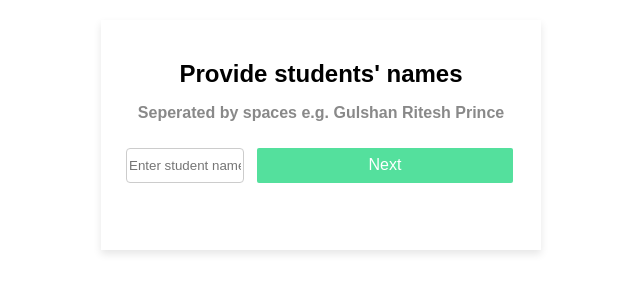
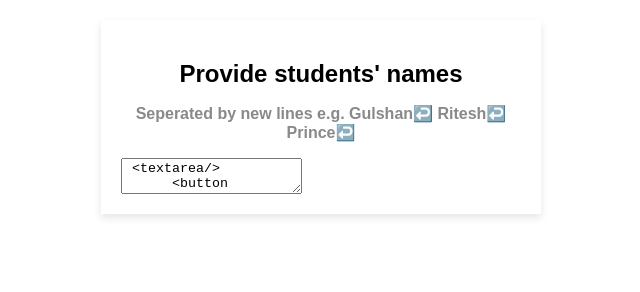
Before and after one commit to Gulshan99d/Mark_MCQ, a plain HTML site: page index.html in a window 1280 px wide. Shown: the whole page, without its empty margins (319-959 px from the left). Drawn offline with Linux system fonts and the light colour scheme.

Commit message:
solved bug in students names entry

```diff
--- a/index.html
+++ b/index.html
@@ -12,9 +12,9 @@
 <body>
   <div class="infoView">
     <h2>Provide students' names</h2>
-    <p>Seperated by spaces e.g. Gulshan Ritesh Prince</p>
+    <p>Seperated by new lines e.g. Gulshan↩️ Ritesh↩️ Prince↩️</p>
     <div class="inputs">
-      <input type="text" id="studentInput" placeholder="Enter student names" />
+      <textarea id="studentInput" placeholder="Enter student names"> <textarea/>
       <button class="next submit" type="submit">Next</button>
     </div>
     <ul id="studentList"></ul>
```
